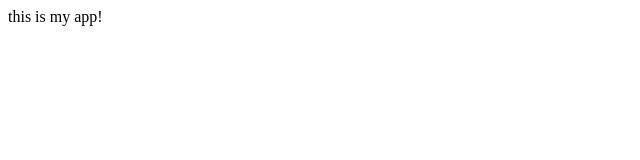
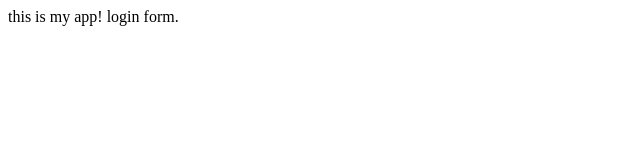
Before and after one commit to alanmangota/justsample, a plain HTML site: page index.html in a window 1280 px wide. Shown: the full height of the page, 0-640 px from the left. Drawn offline with Linux system fonts and the light colour scheme.

Commit message:
login form

```diff
--- /dev/null
+++ b/dir2/app2.js
@@ -0,0 +1 @@
+console.log("hi");
--- a/index.html
+++ b/index.html
@@ -7,5 +7,6 @@
 </head>
 <body>
     this is my app!
+    login form.
 </body>
 </html>
```
Also changed, not shown: login.html (added, +1 -0 lines), log.txt (added).
